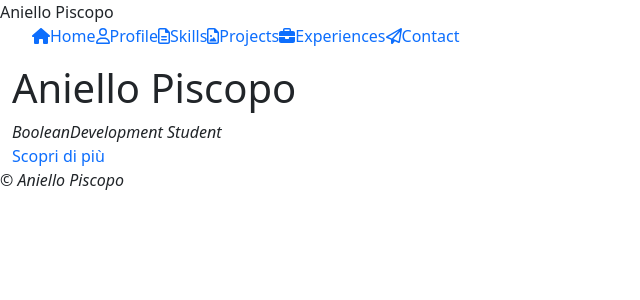
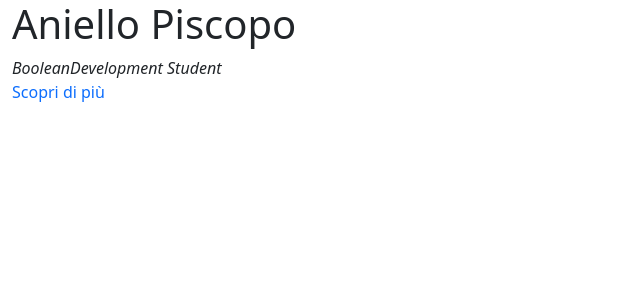
Before and after one commit to AnielloPiscopo/vite-boolfolio, a Vue app: page / in a window 1280 px wide. Shown: the top 300 px of the page, without its empty margins (0-640 px from the left). Built offline with nearby package versions, Linux system fonts and the light colour scheme.

Commit message:
Added the v-if condition to the AppHeader and AppfFooter components in App

```diff
--- a/src/App.vue
+++ b/src/App.vue
@@ -11,13 +11,13 @@ export default {
 </script>
 
 <template>
-  <AppHeader />
+  <AppHeader v-if="this.$route.name != 'home'" />
 
   <main>
     <router-view></router-view>
   </main>
 
-  <AppFooter />
+  <AppFooter v-if="this.$route.name != 'home'" />
 </template>
 
 <style lang="scss">
```
